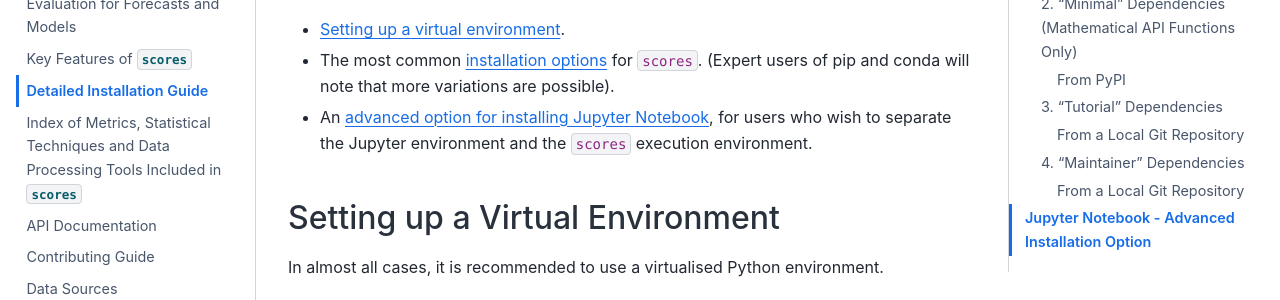
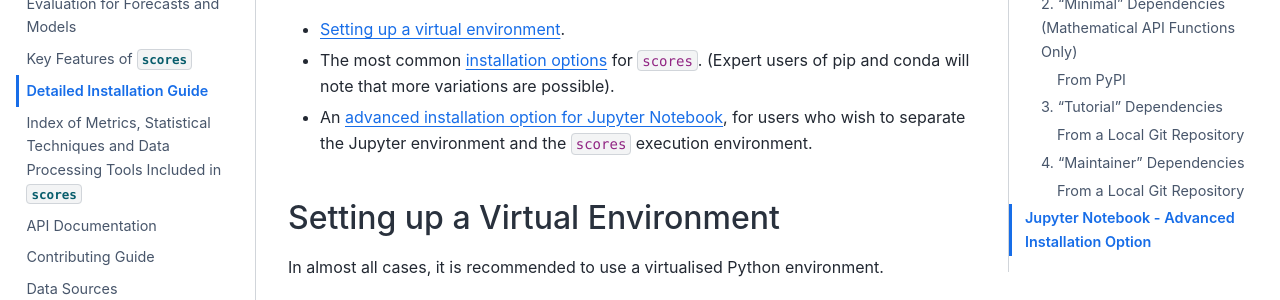
Before and after one commit to nci/scores, a Sphinx documentation site: the page built from docs/installation.md, in a window 1280 px wide and 900 px high. Shown: the part 244-544 px from the top of the window. Built offline with Sphinx 7.4.7 and the Sphinx Book theme 1.1.4, drawn with Linux system fonts in a browser that asks for light colours; pages that are not in the unit, such as notebooks, are missing from menus.

Commit message:
Improve clarity in third dot point in overview

```diff
--- a/docs/installation.md
+++ b/docs/installation.md
@@ -6,7 +6,7 @@ This page describes:
 
 - [Setting up a virtual environment](#setting-up-a-virtual-environment).
 - The most common [installation options](#installation-options) for `scores`. (Expert users of pip and conda will note that more variations are possible).
-- An [advanced option for installing Jupyter Notebook](#jupyter-notebook-advanced-installation-option), for users who wish to separate the Jupyter environment and the `scores` execution environment.
+- An [advanced installation option for Jupyter Notebook](#jupyter-notebook-advanced-installation-option), for users who wish to separate the Jupyter environment and the `scores` execution environment.
 
 ## Setting up a Virtual Environment
 
```
